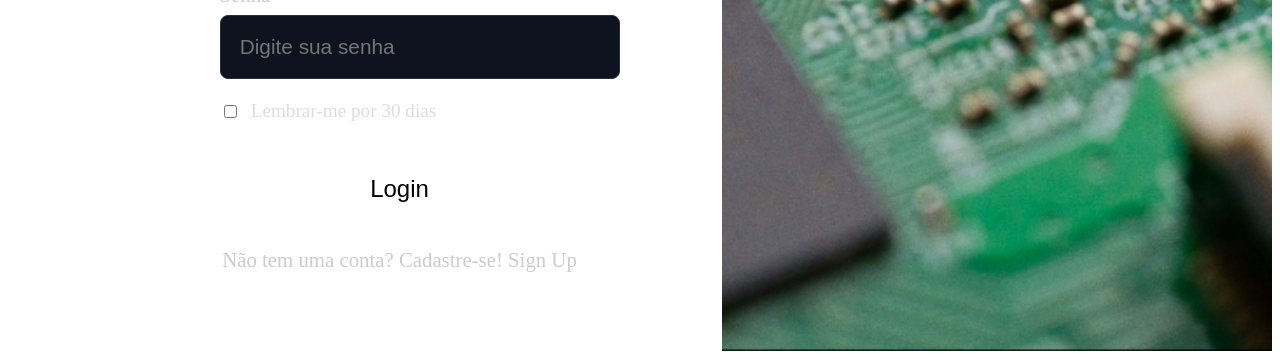
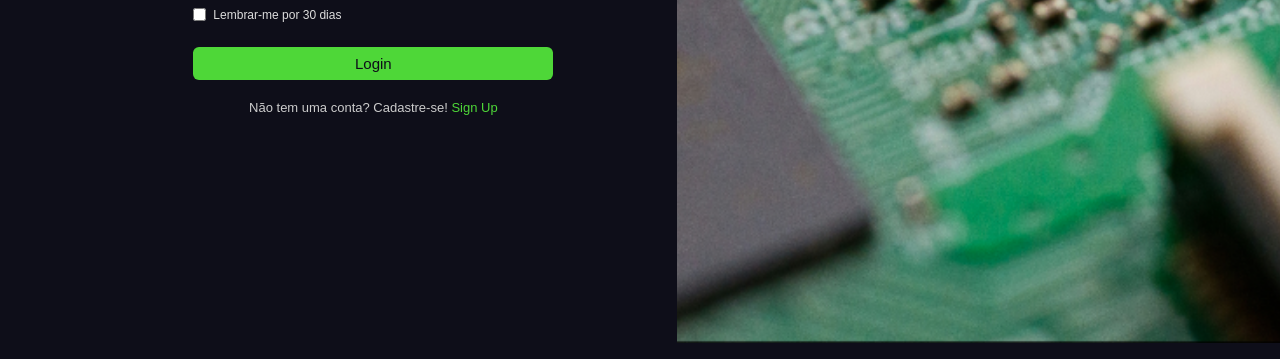
Before and after one commit to CaioDamascenoLK/edutec, a plain HTML site: page frontend/pages/login/login.html in a window 1280 px wide. Shown: the part 457-816 px from the top of the page. Drawn offline with Linux system fonts and the light colour scheme.

Commit message:
correção do css do login

```diff
--- a/frontend/pages/login/login.css
+++ b/frontend/pages/login/login.css
@@ -1,5 +1,5 @@
-@import "../css/global.css";
-@import "../css/nav.css";
+@import "../../css/global.css";
+@import "../../css/nav.css";
 body {
     background-color: var(--fundo);
     color: var(--branco);
```
